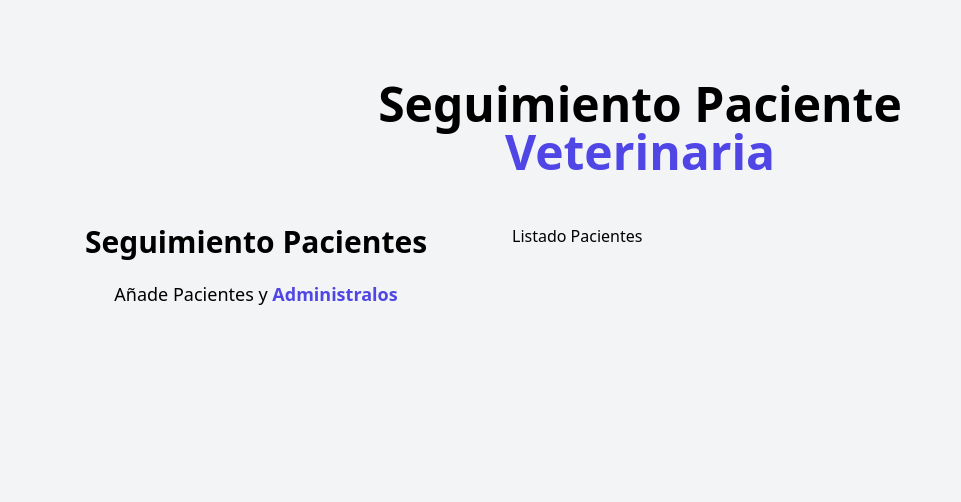
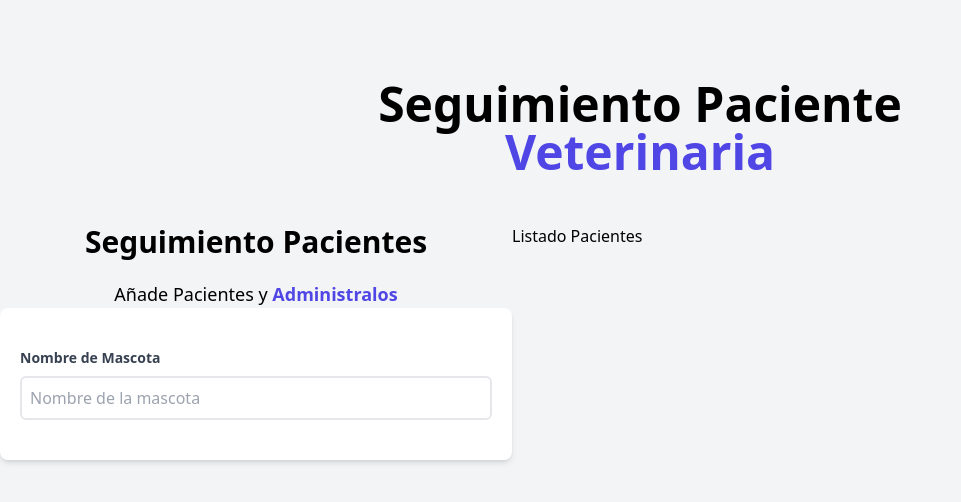
Before and after one commit to soyReynald/doctors, a React (Vite) app in the folder app/: page / in a window 1280 px wide. Shown: the top 502 px of the page, without its empty margins (0-961 px from the left). Built offline with nearby package versions, Linux system fonts and the light colour scheme.

Commit message:
[U] Working with the formulary styles

```diff
--- a/app/src/components/Formulario.jsx
+++ b/app/src/components/Formulario.jsx
@@ -10,6 +10,20 @@
                 Añade Pacientes y {""}
                 <span className="text-indigo-600 font-bold">Administralos</span>
             </p>
+
+            <form className="bg-white shadow-md rounded-lg py-10 px-5">
+                <div>
+                    <label htmlFor="mascota" className="block text-gray-700 text-sm font-bold">
+                        Nombre de Mascota
+                    </label>
+                    <input
+                        id="mascota"
+                        type="text"
+                        placeholder="Nombre de la mascota"
+                        className="border-2 w-full p-2 mt-2 placeholder-gray-400 rounded-md"
+                    />
+                </div>
+            </form>
         </div>
     );
 };
```
